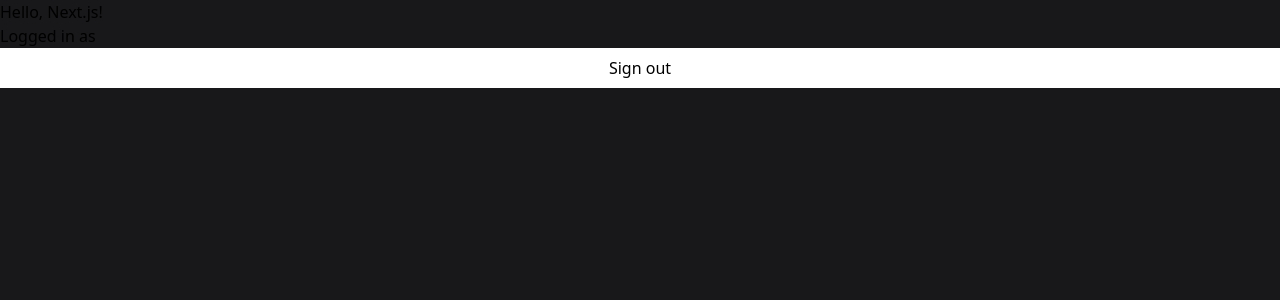
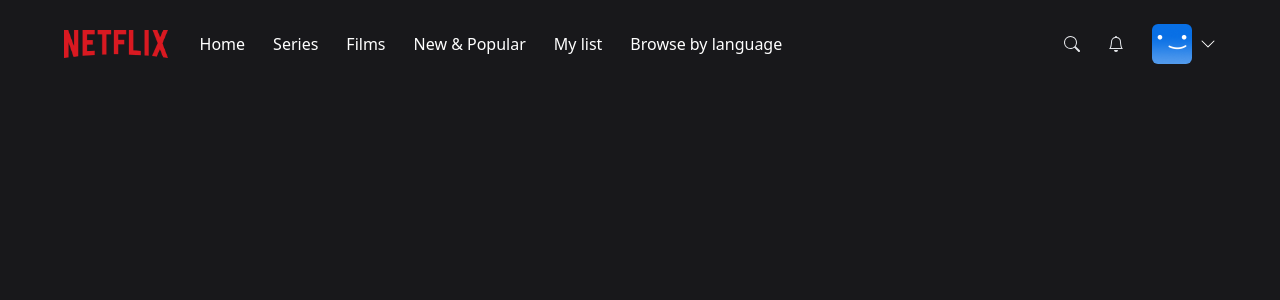
Before and after one commit to alexandrearaujoo/netflix-clone, a Next.js app: page / in a window 1280 px wide. Shown: the top 300 px of the page. Built offline with nearby package versions, Linux system fonts and the light colour scheme; no server answers; the database is empty; sample sign-in values are in the browser's storage.

Commit message:
feat: navbar component

```diff
--- a/src/app/page.tsx
+++ b/src/app/page.tsx
@@ -1,13 +1,12 @@
 'use client';
 
-import { signOut, useSession } from 'next-auth/react';
+import { useSession } from 'next-auth/react';
 import { redirect } from 'next/navigation';
 
-import useCurrentUser from '@/hooks/useCurrentUser';
+import Navbar from '@/components/Navbar';
 
 export default function Home() {
   const { status } = useSession();
-  const { data: user } = useCurrentUser();
 
   if (status === 'unauthenticated') {
     redirect('/auth');
@@ -15,11 +14,7 @@
 
   return (
     <>
-      <h1>Hello, Next.js!</h1>
-      <p>Logged in as {user?.name}</p>
-      <button className="h-10 w-full bg-white" onClick={() => signOut()}>
-        Sign out
-      </button>
+      <Navbar />
     </>
   );
 }
--- /dev/null
+++ b/src/components/AccountMenu.tsx
@@ -0,0 +1,39 @@
+'use client';
+
+import { signOut } from 'next-auth/react';
+
+import useCurrentUser from '@/hooks/useCurrentUser';
+
+interface AccountMenuProps {
+  visible?: boolean;
+}
+
+export default function AccountMenu({ visible }: AccountMenuProps) {
+  const { data: currentUser } = useCurrentUser();
+
+  if (!visible) return null;
+
+  return (
+    <div className="bg-black w-56 absolute top-14 right-0 py-5 flex-col border-2 border-gray-800 flex">
+      <div className="flex flex-col gap-3">
+        <div className="px-3 group/item flex flex-row gap-3 items-center w-full">
+          <img
+            className="w-8 rounded-md"
+            src="/images/default-blue.png"
+            alt=""
+          />
+          <p className="text-white text-sm group-hover/item:underline">
+            {currentUser?.name}
+          </p>
+        </div>
+      </div>
+      <hr className="bg-gray-600 border-0 h-px my-4" />
+      <div
+        onClick={() => signOut()}
+        className="px-3 text-center text-white text-sm hover:underline"
+      >
+        Sign out of Netflix
+      </div>
+    </div>
+  );
+}
--- /dev/null
+++ b/src/components/MobileMenu.tsx
@@ -0,0 +1,30 @@
+interface MobileMenuProps {
+  visible?: boolean;
+}
+
+export default function MobileMenu({ visible }: MobileMenuProps) {
+  if (!visible) {
+    return null;
+  }
+
+  return (
+    <div className="bg-black w-56 absolute top-8 left-0 py-5 flex-col border-gray-800 flex">
+      <div className="flex flex-col gap-4">
+        <ul className="px-3 text-center text-white">
+          {[
+            'Home',
+            'Series',
+            'Films',
+            'New & Popular',
+            'My list',
+            'Browsw by language'
+          ].map((label) => (
+            <li className="transition hover:underline" key={label}>
+              {label}
+            </li>
+          ))}
+        </ul>
+      </div>
+    </div>
+  );
+}
--- /dev/null
+++ b/src/components/Navbar.tsx
@@ -0,0 +1,98 @@
+'use client';
+
+import { useCallback, useEffect, useState } from 'react';
+import { BsChevronDown, BsSearch, BsBell } from 'react-icons/bs';
+
+import AccountMenu from './AccountMenu';
+import MobileMenu from './MobileMenu';
+import NavbarItem from './NavbarItem';
+
+const TOP_OFFSET = 66;
+
+export default function Navbar() {
+  const [showMobileMenu, setShowMobileMenu] = useState(false);
+  const [showAccountMenu, setShowAccountMenu] = useState(false);
+  const [showBackground, setShowBackground] = useState(false);
+
+  const toggleMobileMenu = useCallback(() => {
+    setShowMobileMenu(!showMobileMenu);
+  }, [showMobileMenu]);
+
+  const toggleAccountMenu = useCallback(() => {
+    setShowAccountMenu(!showAccountMenu);
+  }, [showAccountMenu]);
+
+  useEffect(() => {
+    const handleScroll = () => {
+      if (window.scrollY >= TOP_OFFSET) {
+        return setShowBackground(true);
+      } else {
+        return setShowBackground(false);
+      }
+    };
+
+    window.addEventListener('scroll', handleScroll);
+
+    return () => {
+      window.removeEventListener('scroll', handleScroll);
+    };
+  }, []);
+
+  return (
+    <nav className="w-full fixed z-40">
+      <div
+        className={`px-4 md:px-16 py-6 flex flex-row items-center transition duration-500 ${
+          showBackground ? 'bg-zinc-900 bg-opacity-90' : ''
+        }`}
+      >
+        <img src="/images/logo.png" alt="Netflix Logo" className="h-4 lg:h-7" />
+        <ul className="flex-row ml-8 gap-7 hidden lg:flex">
+          {[
+            'Home',
+            'Series',
+            'Films',
+            'New & Popular',
+            'My list',
+            'Browse by language'
+          ].map((label) => (
+            <NavbarItem key={label} label={label} />
+          ))}
+        </ul>
+        <div
+          onClick={toggleMobileMenu}
+          className="lg:hidden flex flex-row items-center gap-2 ml-8 cursor-pointer relative"
+        >
+          <p className="text-white text-sm">Browse</p>
+          <BsChevronDown
+            className={`${
+              showMobileMenu ? 'rotate-180' : 'rotate-0'
+            } text-white transition`}
+          />
+          <MobileMenu visible={showMobileMenu} />
+        </div>
+        <div className="flex flex-row ml-auto gap-7 items-center">
+          <div className="text-gray-200 hover:text-gray-300 cursor-pointer transition">
+            <BsSearch />
+          </div>
+          <div className="text-gray-200 hover:text-gray-300 cursor-pointer transition">
+            <BsBell />
+          </div>
+          <div
+            onClick={toggleAccountMenu}
+            className="flex items-center gap-2 cursor-pointer relative"
+          >
+            <div className="w-6 h-6 lg:w-10 lg:h-10 rounded-md overflow-hidden">
+              <img src="/images/default-blue.png" alt="Profile" />
+            </div>
+            <BsChevronDown
+              className={`${
+                showAccountMenu ? 'rotate-180' : 'rotate-0'
+              } text-white transition`}
+            />
+            <AccountMenu visible={showAccountMenu} />
+          </div>
+        </div>
+      </div>
+    </nav>
+  );
+}
--- /dev/null
+++ b/src/components/NavbarItem.tsx
@@ -0,0 +1,11 @@
+interface NavabarItemProps {
+  label: string;
+}
+
+export default function NavbarItem({ label }: NavabarItemProps) {
+  return (
+    <li className="text-white cursor-pointer hover:text-gray-300 transition">
+      {label}
+    </li>
+  );
+}
```
